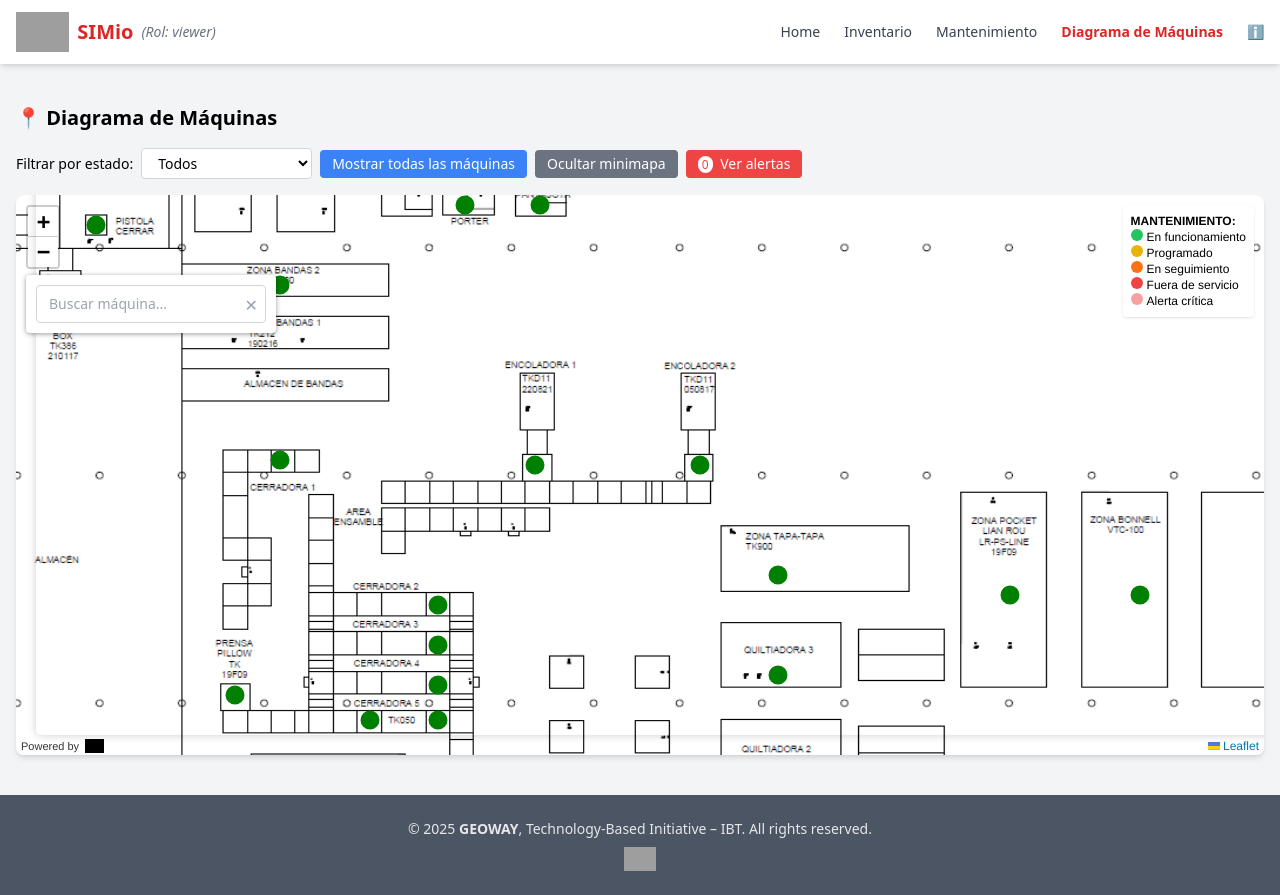
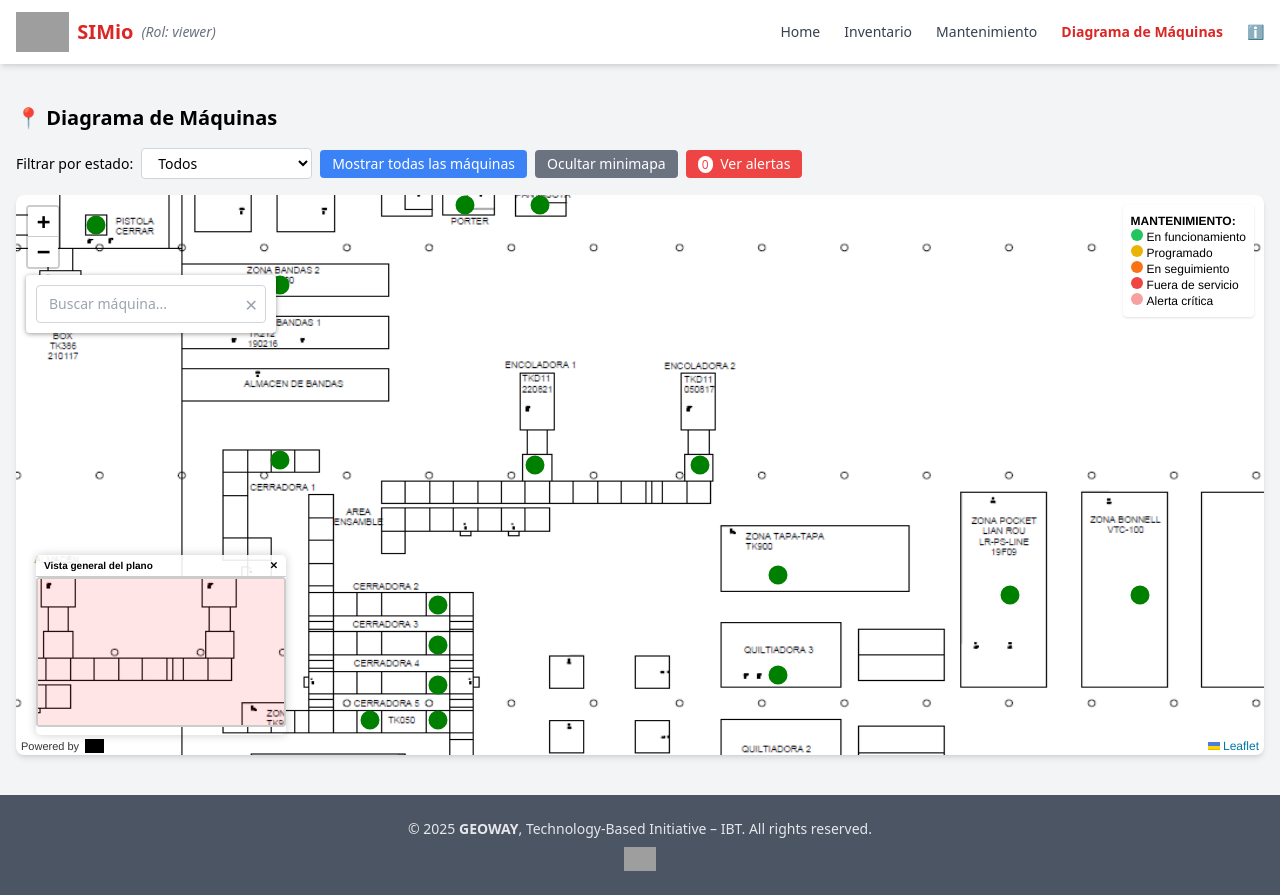
Before and after one commit to Kalixxe/GSM.io, a website: page public/maquinas.html in a window 1280 px wide. Both pictures are taken after a click on the button "Mostrar minimapa". Drawn offline with nearby package versions, Linux system fonts and the light colour scheme; no server answers; grey boxes are pictures that could not be loaded.

Commit message:
Update maquinas.html

```diff
--- a/public/maquinas.html
+++ b/public/maquinas.html
@@ -26,8 +26,8 @@
 
     /* Estilos para el minimapa */
     .minimap-container {
-      width: 1500px;
-      height: 1000px;
+      width: 250px;
+      height: 180px;
       position: absolute;
       bottom: 20px;
       left: 20px;
@@ -276,7 +276,7 @@
 
       // Ajustar el zoom para garantizar que todo el plano sea visible
       padding: [10, 10],  // Añade un pequeño margen
-      maxZoom: -2         // Limita el zoom máximo para asegurar que se vea todo
+      maxZoom: -6         // Limita el zoom máximo para asegurar que se vea todo
       });
 
       updateViewRect();
```
